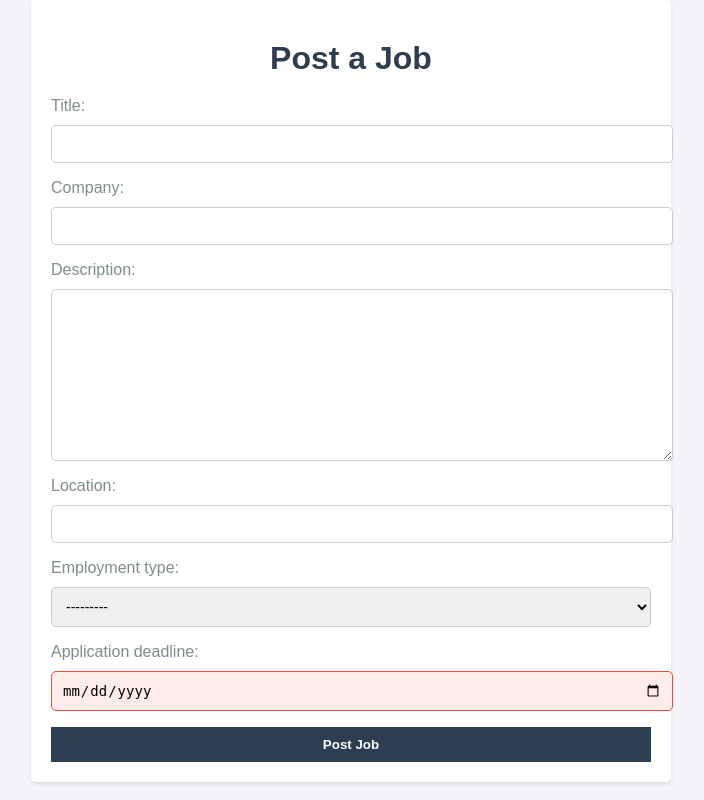
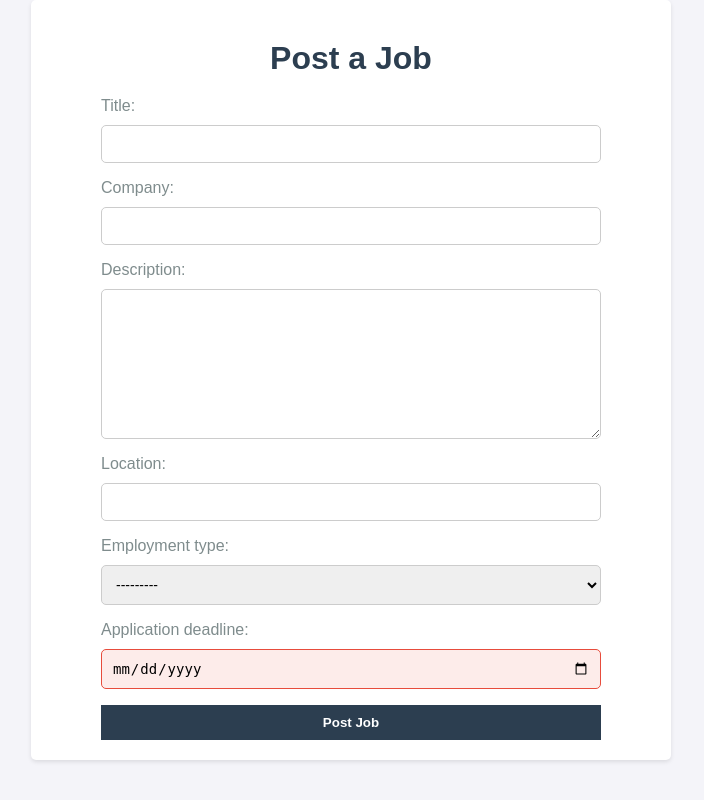
Before and after one commit to Bfawaz2001/job-board-application, a Django app: page /post-job/ in a window 1280 px wide. Shown: the whole page, without its empty margins (289-993 px from the left). Run offline with Django 5.2, Linux system fonts and the light colour scheme; a user stored in the database is signed in.

Commit message:
Fix alignment of fields in Post a Job page and restrict description resizing

```diff
--- a/jobs/static/jobs/style.css
+++ b/jobs/static/jobs/style.css
@@ -91,18 +91,27 @@ ul li:hover {
     box-shadow: 0 2px 4px rgba(0, 0, 0, 0.1);
 }
 
+/* Center the form and adjust the width of the input fields */
+form {
+    max-width: 500px;
+    margin: 0 auto; /* Centers the form on the page */
+}
+
 form input, form select, form textarea {
     display: block;
-    width: 100%;
+    width: 100%; /* Ensure the fields take full width of the form container */
     padding: 10px;
     margin: 10px 0;
     border-radius: 5px;
     border: 1px solid #ccc;
     font-size: 14px;
+    box-sizing: border-box; /* Prevents padding from expanding the width */
 }
 
+/* Restrict the description field from growing horizontally */
 form textarea {
     height: 150px;
+    resize: vertical; /* Allows resizing only vertically */
 }
 
 form input[type="date"] {
```
Also changed, not shown: db.sqlite3.
